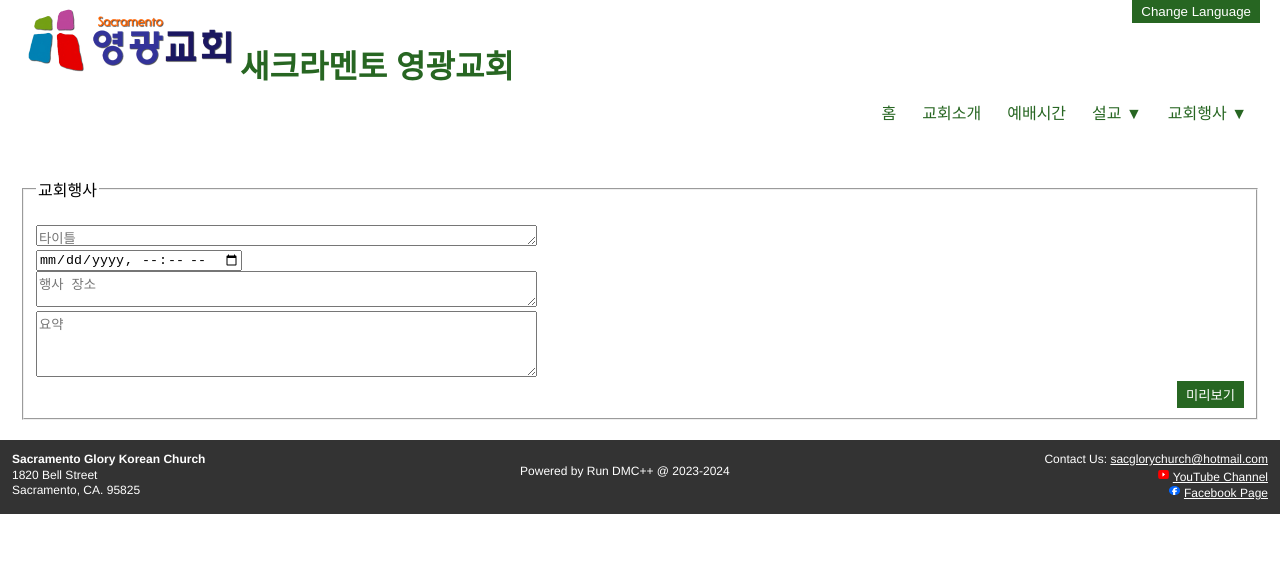
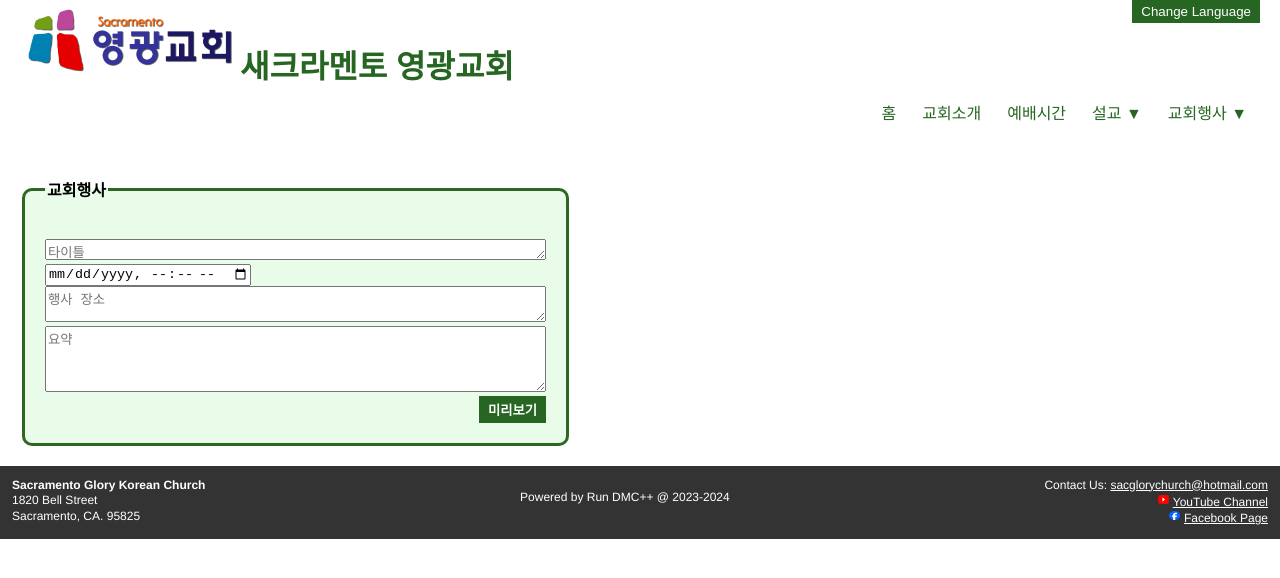
Before and after one commit to AndrewT-CSUS/RunDMCPP_SeniorProject, a React (Create React App) app in the folder Frontend/: page /adminEventAdd in a window 1280 px wide. Shown: the top 578 px of the page. Built offline with nearby package versions, Linux system fonts and the light colour scheme; no server answers.

Commit message:
DT-158 "As an Admin, I want redesigned admin pages to improve the visual clarity of the website" created a css file and applied it to all appropriate admin pages. Bolded words for easier readability to title text

```diff
--- /dev/null
+++ b/Frontend/src/components/AdminStyles.css
@@ -0,0 +1,8 @@
+.containerStyle {
+    background-color: #e9fbe9;
+    border-radius: 10px;
+    border: 3px solid #2e6724;
+    padding: 20px;
+    width: 300px;
+    font-weight: bold;
+}
--- a/Frontend/src/components/adminAnnouncementsAdd.jsx
+++ b/Frontend/src/components/adminAnnouncementsAdd.jsx
@@ -3,6 +3,7 @@ import {useAuth0 } from '@auth0/auth0-react';  // OAuth
 import {createPreview, addAnnouncement} from './Javascript/announcementsAdd.js'
 import './Javascript/i18n.js'
 import {useTranslation} from 'react-i18next'
+import './AdminStyles.css'
 
 var accessToken;
 
@@ -17,17 +18,17 @@ function AdminAnnouncementsAdd() {
             <main>
                 {/* Main content goes here */
                     <div>
-                        <fieldset className="addAnnounementBox">
+                        <fieldset className="containerStyle addAnnounementBox">
                             <legend>{t('announcements')}</legend>
                             <br></br><textarea rows="1" cols="60" id="titleBox" name="titleBox" placeholder={t('title')}></textarea>
                             <br></br><textarea rows="4" cols="60" id="descriptionBox" name="descriptionBox" placeholder={t("description")}></textarea>
-                            <br></br><button type="button" id="previewButton" onClick={createPreview} style = {{width:"120px"}}>{t("preview")}</button>
+                            <br></br><button type="button" id="previewButton" onClick={createPreview} style = {{width:"120px", fontWeight:'bold'}}>{t("preview")}</button>
                         </fieldset>
                         <fieldset id="resultsField" className="previewBox" hidden>
                             <legend>{t("preview")}</legend>
                             <h4 id="resultTitle">{t("title")}</h4>
                             <p id="resultDescription">{t("description")}</p>
-                            <br></br><button type="button" onClick={() => addAnnouncement(accessToken)}  style={{width:"120px"}}>{t("addAnnouncement")}</button>
+                            <br></br><button type="button" onClick={() => addAnnouncement(accessToken)}  style={{width:"120px", fontWeight:'bold'}}>{t("addAnnouncement")}</button>
                         </fieldset>
                     </div>
                 }
--- a/Frontend/src/components/adminEventAdd.jsx
+++ b/Frontend/src/components/adminEventAdd.jsx
@@ -2,6 +2,7 @@ import React, {useEffect} from 'react';
 import {useAuth0 } from '@auth0/auth0-react';  // OAuth
 import {createPreview, addEvent} from './Javascript/eventAdd.js'
 import {useTranslation} from 'react-i18next'
+import './AdminStyles.css'
 
 var accessToken;
 
@@ -16,13 +17,13 @@ function AdminEventAdd() {
             <main>
                 {/* Main content goes here */}
                 <div className="mainContent" >
-            <fieldset className="addEventBox">
+            <fieldset className="containerStyle addEventBox">
                 <legend>{t('events')}</legend>
                 <br /><textarea rows="1" cols="60" id="nameBox" name="nameBox" placeholder={t('title')}></textarea>
                 <br /> <input type="datetime-local" id="eventDateTime" name={t('eventDate')}/>
                 <br /><textarea rows="2" cols="60" id="locationBox" name="locationBox" placeholder={t('eventLocation')}></textarea>
                 <br /><textarea rows="4" cols="60" id="descriptionBox" name="descriptionBox" placeholder={t('description')}></textarea>
-                <br /><button type="button" id="previewButton" onClick={createPreview} style = {{width: '120 px'}}>{t('preview')}</button>
+                <br /><button type="button" id="previewButton" onClick={createPreview} style = {{width: '120 px', fontWeight: 'bold'}}>{t('preview')}</button>
             </fieldset>
 
             <fieldset id="resultsField" className="previewBox" hidden>
@@ -31,7 +32,7 @@ function AdminEventAdd() {
                 <p id="resultLocation">{t('eventLocation')}</p>
                 <p id="resultDescription">{t('description')}</p>
                 <p id="resultDateTime">{t('eventDate')}</p>
-                <br /><button type="button" onClick={() => addEvent(accessToken)} style = {{width: '120 px'}}>{t('addEvent')}</button>
+                <br /><button type="button" onClick={() => addEvent(accessToken)} style = {{width: '120 px', fontWeight:'bold'}}>{t('addEvent')}</button>
             </fieldset>
         </div>
             </main>
--- a/Frontend/src/components/adminEventEdit.jsx
+++ b/Frontend/src/components/adminEventEdit.jsx
@@ -2,6 +2,7 @@ import React, {useEffect} from 'react';
 import {useAuth0 } from '@auth0/auth0-react';  // OAuth
 import {searchByName, createPreview, editEvent, deleteEventConfirmation} from './Javascript/eventEdit.js'
 import {useTranslation} from 'react-i18next'
+import './AdminStyles.css'
 
 var accessToken;
 
@@ -14,11 +15,11 @@ function AdminEventEdit() {
             <main>
                 {/* Main content goes here */
                     <div className="mainContent" >
-                        <fieldset id="searchField" className="searchBox">
+                        <fieldset id="searchField" className="containerStyle searchBox">
                             <legend>{t('editEvent')}</legend>
                             <div>
                                 <textarea rows="1" id="nameBox" name="nameBox" placeholder={t('title')}></textarea><br></br>
-                                <button type="button" id="previewButton" onClick={searchByName}>{t('search')}</button>
+                                <button type="button" id="previewButton" onClick={searchByName} style={{fontWeight:'bold'}}>{t('search')}</button>
                             </div>
                         </fieldset>
                         <br></br>
@@ -33,7 +34,7 @@ function AdminEventEdit() {
                             <br></br><textarea rows="4" cols="60" id="editDescriptionBox" name="editDescriptionBox" placeholder={t('description')}></textarea>
                             <br></br><textarea rows="4" cols="60" id="editLocationBox" name="editLocationBox" placeholder={t('eventLocation')}></textarea>
                             <br></br><button type="button" onClick={createPreview}>{t('preview')}</button>
-                            <button type="button" onClick={() => deleteEventConfirmation(accessToken)}>{t('delete')}</button>
+                            <button type="button" onClick={() => deleteEventConfirmation(accessToken)} style={{fontWeight:'bold'}}>{t('delete')}</button>
                         </fieldset>
                         <fieldset id="previewField" className="previewBox" hidden>
                             <legend>{t('preview')}</legend>
--- a/Frontend/src/components/adminSermonAdd.jsx
+++ b/Frontend/src/components/adminSermonAdd.jsx
@@ -2,6 +2,7 @@ import React, {useEffect} from "react";
 import {useAuth0 } from '@auth0/auth0-react';  // OAuth
 import {createPreview, addSermon} from './Javascript/sermonAdd.js'
 import { useTranslation } from 'react-i18next';
+import './AdminStyles.css'
 
 
 var accessToken;
@@ -16,7 +17,7 @@ function AdminSermonAdd() {
     function SermonCreationWindow(){
         return (
             <div className = "logged-in-container">
-                        <fieldset className="addSermonBox">
+                        <fieldset className="containerStyle addSermonBox">
                             <legend>Sermon Information</legend>
                             <br></br><textarea rows="1" cols="60" id="nameBox" name="nameBox" placeholder={t('title')}></textarea>
                             <br></br><textarea rows="1" cols="60" id="youtubeLinkBox" name="youtubeLinkBox" placeholder={t('youtubeLink')}></textarea>
@@ -24,7 +25,7 @@ function AdminSermonAdd() {
                             <br></br><textarea rows="4" cols="60" id="descriptionBox" name="descriptionBox" placeholder={t('description')}></textarea>
                             <br></br><button type="button" id="previewButton" onClick={createPreview} style = {{width:"120px"}}>{t('preview')}</button>
                         </fieldset>
-                <fieldset id="resultsField" className="previewBox" hidden>
+                <fieldset id="resultsField" className="containerStyle previewBox" hidden>
                     <legend>{t('preview')}</legend>
                     <h4 id="resultTitle">{t('title')}</h4>
                     <p id="resultDescription">{t('description')}</p>
--- a/Frontend/src/components/adminSermonEdit.jsx
+++ b/Frontend/src/components/adminSermonEdit.jsx
@@ -2,6 +2,7 @@ import React, {useEffect} from "react";
 import {useAuth0 } from '@auth0/auth0-react';  // OAuth
 import {createPreview, editSermon, deleteSermonConfirmation, searchByName} from './Javascript/sermonEdit.js'
 import { useTranslation } from 'react-i18next';
+import './AdminStyles.css'
 
 var accessToken;
 
@@ -9,7 +10,7 @@ var accessToken;
 function AdminSermonEdit() {
     const { t } = useTranslation();
     return (
-        <div class="mainContent" >
+        <div class="containerStyle mainContent" >
             <fieldset id="searchField" className="searchBox">
                 <legend>{t('sermonSearch')}</legend>
                 <div style={{display: "flex", alignItems: "center"}}>
@@ -18,7 +19,7 @@ function AdminSermonEdit() {
                 </div>
             </fieldset>
             <br></br>
-            <fieldset id="resultsField" className="resultBox" hidden>
+            <fieldset id="resultsField" className="containerStyle resultBox" hidden>
                 <legend>Search Result</legend>
                 <h4 id="resultTitle">{t('title')}</h4>
             </fieldset>
```
Also changed, not shown: Frontend/src/components/adminAnnouncementsEdit.jsx (+5 -5 lines).
